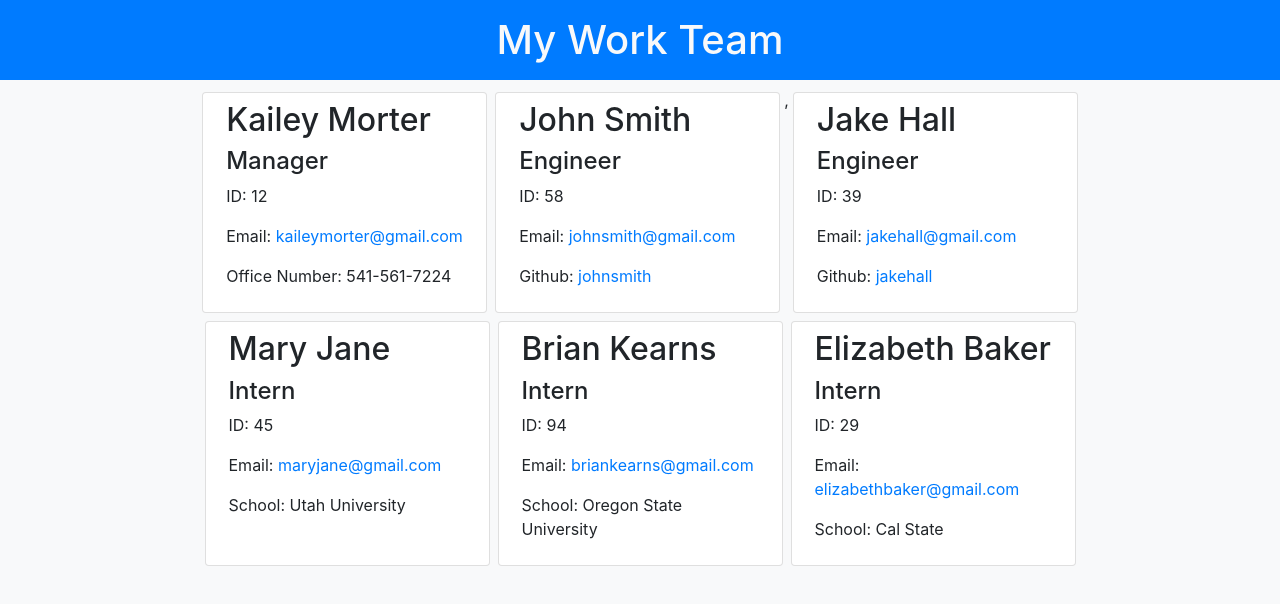
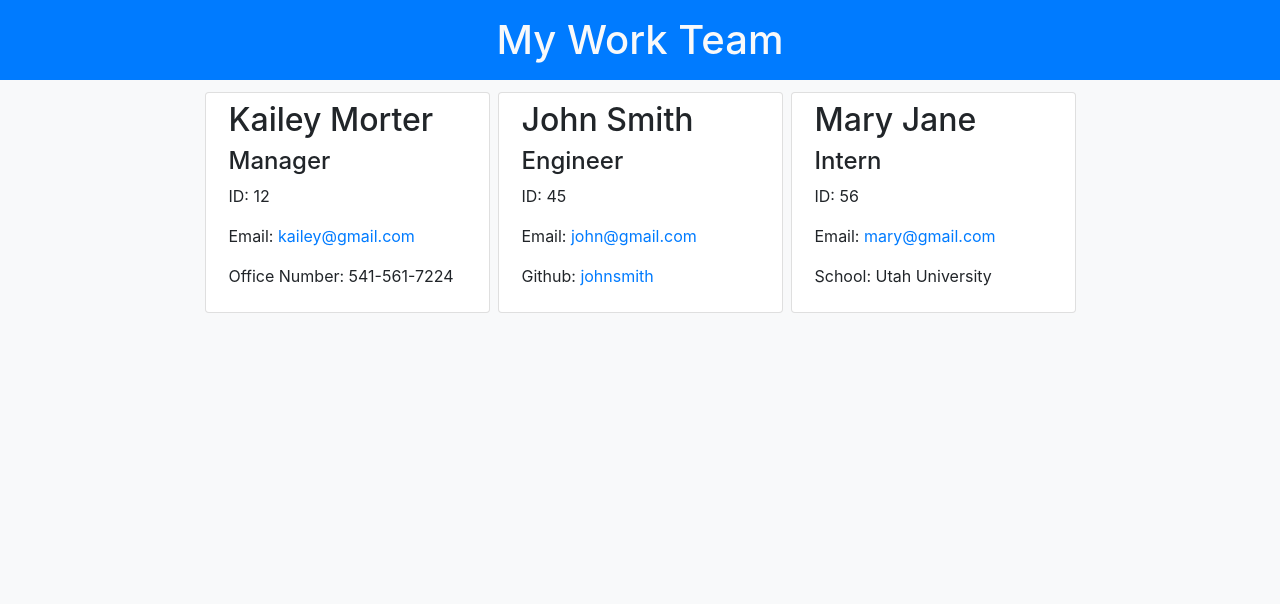
Before and after one commit to kaileymorter/team-profile-generator, a website: page dist/index.html in a window 1280 px wide. Drawn offline with nearby package versions, Linux system fonts and the light colour scheme.

Commit message:
added README

```diff
--- a/dist/index.html
+++ b/dist/index.html
@@ -19,7 +19,7 @@
                     <h2>Kailey Morter</h2>
                     <h4>Manager</h4>
                     <p>ID: 12</p>
-                    <p>Email: <a href="mailto:kaileymorter@gmail.com">kaileymorter@gmail.com</a></p>
+                    <p>Email: <a href="mailto:kailey@gmail.com">kailey@gmail.com</a></p>
                     <p>Office Number: 541-561-7224</p>
                 </div>
             </div>
@@ -28,19 +28,9 @@
                 <div class="p-2">
                     <h2>John Smith</h2>
                     <h4>Engineer</h4>
-                    <p>ID: 58</p>
-                    <p>Email: <a href="mailto:johnsmith@gmail.com">johnsmith@gmail.com</a></p>
+                    <p>ID: 45</p>
+                    <p>Email: <a href="mailto:john@gmail.com">john@gmail.com</a></p>
                     <p> Github: <a href="https://github.com/johnsmith" target="_blank">johnsmith</a></p>
-                </div>
-            </div>
-        ,
-            <div class="card col-sm-3 m-1" style="width: 18rem;">
-                <div class="p-2">
-                    <h2>Jake Hall</h2>
-                    <h4>Engineer</h4>
-                    <p>ID: 39</p>
-                    <p>Email: <a href="mailto:jakehall@gmail.com">jakehall@gmail.com</a></p>
-                    <p> Github: <a href="https://github.com/jakehall" target="_blank">jakehall</a></p>
                 </div>
             </div>
 
@@ -48,29 +38,9 @@
                 <div class="p-2">
                     <h2>Mary Jane</h2>
                     <h4>Intern</h4>
-                    <p>ID: 45</p>
-                    <p>Email: <a href="mailto:maryjane@gmail.com">maryjane@gmail.com</a></p>
+                    <p>ID: 56</p>
+                    <p>Email: <a href="mailto:mary@gmail.com">mary@gmail.com</a></p>
                     <p>School: Utah University</p>
-                </div>
-            </div>
-
-            <div class="card col-sm-3 m-1" style="width: 18rem;">
-                <div class="p-2">
-                    <h2>Brian Kearns</h2>
-                    <h4>Intern</h4>
-                    <p>ID: 94</p>
-                    <p>Email: <a href="mailto:briankearns@gmail.com">briankearns@gmail.com</a></p>
-                    <p>School: Oregon State University</p>
-                </div>
-            </div>
-
-            <div class="card col-sm-3 m-1" style="width: 18rem;">
-                <div class="p-2">
-                    <h2>Elizabeth Baker</h2>
-                    <h4>Intern</h4>
-                    <p>ID: 29</p>
-                    <p>Email: <a href="mailto:elizabethbaker@gmail.com">elizabethbaker@gmail.com</a></p>
-                    <p>School: Cal State</p>
                 </div>
             </div>
 
```
Also changed, not shown: README.md.
